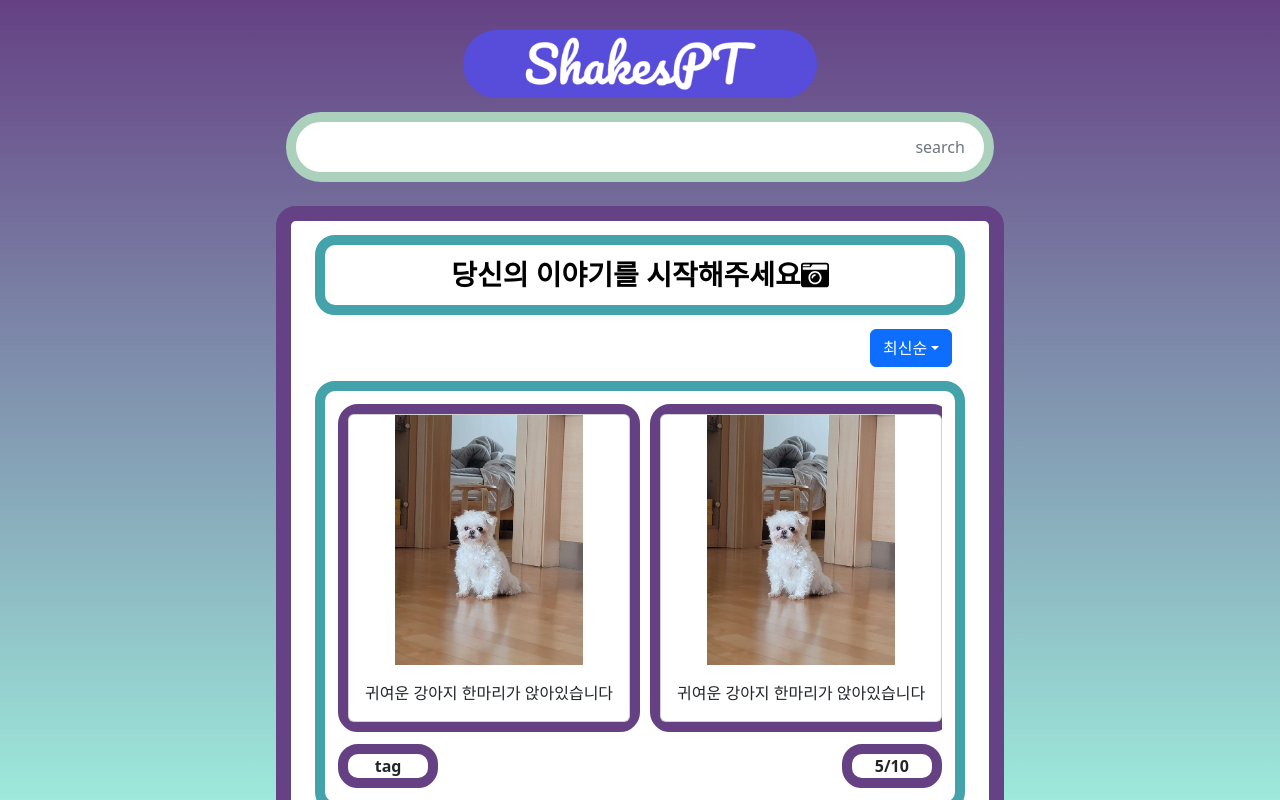
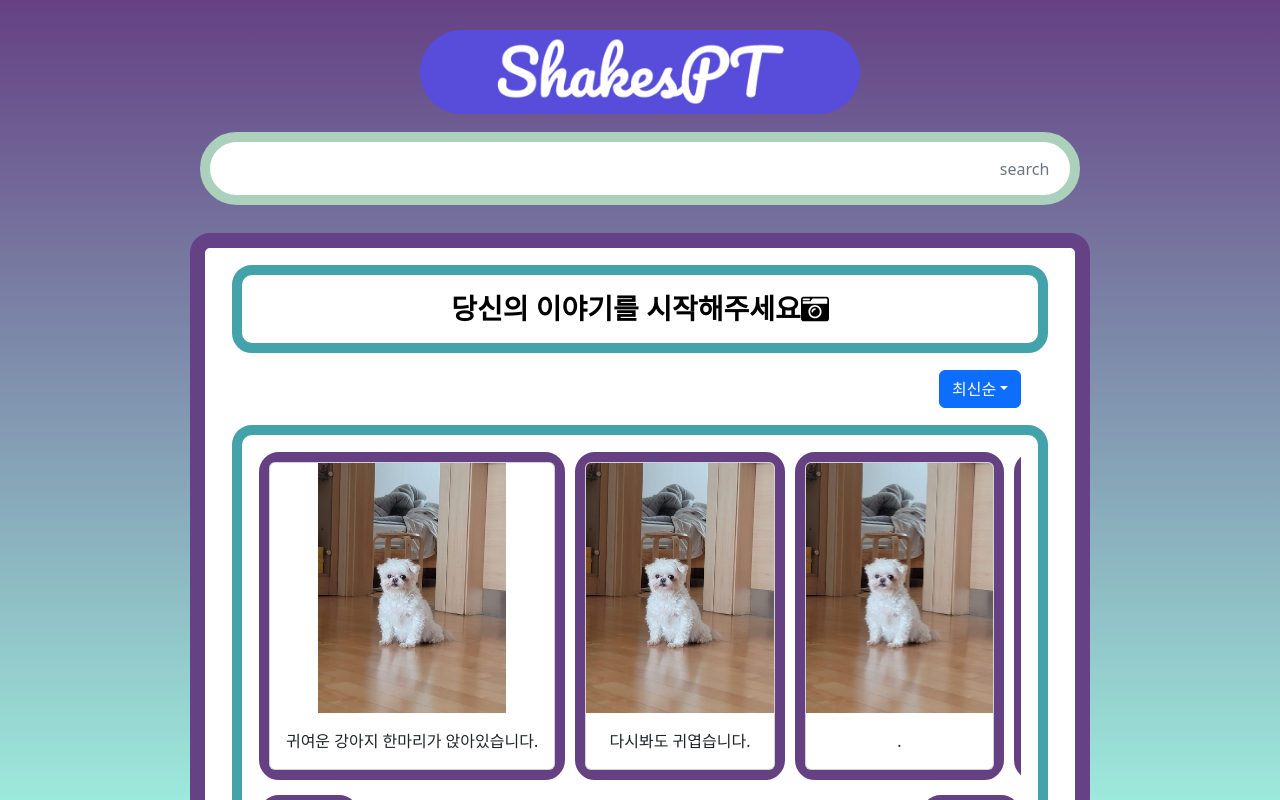
Before and after one commit to krafton-jungle-5th/shakesPT, a React (Create React App) app in the folder shakespt-front/: page / in a window 1280 px wide. Shown: the top 800 px of the page. Built offline with nearby package versions, Linux system fonts and the light colour scheme.

Commit message:
Feat : 무한 스크롤 기능 추가

```diff
--- a/shakespt-front/package.json
+++ b/shakespt-front/package.json
@@ -11,7 +11,9 @@
     "react-bootstrap": "^2.10.1",
     "react-dom": "^18.2.0",
     "react-icons": "^5.0.1",
+    "react-intersection-observer": "^9.8.1",
     "react-scripts": "5.0.1",
+    "use-immer": "^0.9.0",
     "web-vitals": "^2.1.0"
   },
   "scripts": {
--- a/shakespt-front/src/App.css
+++ b/shakespt-front/src/App.css
@@ -67,6 +67,7 @@ body, html {
     background-color: white;
     margin: 2%;
     padding: 2%;
+    transition: 150ms;
 }
 
 .append-card-container {
--- a/shakespt-front/src/App.js
+++ b/shakespt-front/src/App.js
@@ -1,13 +1,105 @@
 import './App.css';
 import {Button, Dropdown, DropdownButton, Form, InputGroup} from 'react-bootstrap'
-import React, {useState} from "react";
+import React, {useEffect, useState} from "react";
 import WrapVertical from "./components/WrapVertical";
 import {FaCameraRetro} from "react-icons/fa";
 import VerticallyCenteredModal from "./components/VerticallyCenteredModal";
+import { useInView } from 'react-intersection-observer';
+import {useImmer} from "use-immer";
 
 function App() {
 
+    const dummyData = [
+        {
+            "topicId" : 1,
+            "story" : [
+                {"image" : "/assets/cola.jpg", "story" : "귀여운 강아지 한마리가 앉아있습니다."},
+                {"image" : "/assets/cola.jpg", "story" : "다시봐도 귀엽습니다."},
+                {"image" : "/assets/cola.jpg", "story" : "."},
+                {"image" : "/assets/cola.jpg", "story" : "귀여운 강아지 한마리가 앉아있습니다."},
+                {"image" : "/assets/cola.jpg", "story" : "귀여운 강아지 한마리가 앉아있습니다."},
+                {"image" : "/assets/cola.jpg", "story" : "귀여운 강아지 한마리가 앉아있습니다."},
+                {"image" : "/assets/cola.jpg", "story" : "귀여운 강아지 한마리가 앉아있습니다."},
+                {"image" : "/assets/cola.jpg", "story" : "귀여운 강아지 한마리가 앉아있습니다."},
+            ]
+        },
+        {
+            "topicId" : 2,
+            "story" : [
+                {"image" : "/assets/img.png", "story" : "귀여운 강아지 한마리가 앉아있습니다."},
+                {"image" : "/assets/img.png", "story" : "귀여운 강아지 한마리가 앉아있습니다."},
+                {"image" : "/assets/img.png", "story" : "귀여운 강아지 한마리가 앉아있습니다."},
+                {"image" : "/assets/img.png", "story" : "귀여운 강아지 한마리가 앉아있습니다."},
+                {"image" : "/assets/img.png", "story" : "귀여운 강아지 한마리가 앉아있습니다."},
+                {"image" : "/assets/img.png", "story" : "귀여운 강아지 한마리가 앉아있습니다."},
+                {"image" : "/assets/img.png", "story" : "귀여운 강아지 한마리가 앉아있습니다."},
+                {"image" : "/assets/img.png", "story" : "귀여운 강아지 한마리가 앉아있습니다."},
+                {"image" : "/assets/img.png", "story" : "귀여운 강아지 한마리가 앉아있습니다."},
+                {"image" : "/assets/img.png", "story" : "귀여운 강아지 한마리가 앉아있습니다."},
+            ]
+        },
+        {
+            "topicId" : 3,
+            "story" : [
+                {"image" : "/assets/img.png", "story" : "귀여운 강아지 한마리가 앉아있습니다."},
+                {"image" : "/assets/img.png", "story" : "귀여운 강아지 한마리가 앉아있습니다."},
+                {"image" : "/assets/img.png", "story" : "귀여운 강아지 한마리가 앉아있습니다."},
+                {"image" : "/assets/img.png", "story" : "귀여운 강아지 한마리가 앉아있습니다."},
+                {"image" : "/assets/img.png", "story" : "귀여운 강아지 한마리가 앉아있습니다."},
+                {"image" : "/assets/img.png", "story" : "귀여운 강아지 한마리가 앉아있습니다."},
+                {"image" : "/assets/img.png", "story" : "귀여운 강아지 한마리가 앉아있습니다."},
+                {"image" : "/assets/img.png", "story" : "귀여운 강아지 한마리가 앉아있습니다."},
+                {"image" : "/assets/img.png", "story" : "귀여운 강아지 한마리가 앉아있습니다."},
+                {"image" : "/assets/img.png", "story" : "귀여운 강아지 한마리가 앉아있습니다."},
+            ]
+        },
+        {
+            "topicId" : 4,
+            "story" : [
+                {"image" : "/assets/img.png", "story" : "귀여운 강아지 한마리가 앉아있습니다."},
+                {"image" : "/assets/img.png", "story" : "귀여운 강아지 한마리가 앉아있습니다."},
+                {"image" : "/assets/img.png", "story" : "귀여운 강아지 한마리가 앉아있습니다."},
+                {"image" : "/assets/img.png", "story" : "귀여운 강아지 한마리가 앉아있습니다."},
+                {"image" : "/assets/img.png", "story" : "귀여운 강아지 한마리가 앉아있습니다."},
+                {"image" : "/assets/img.png", "story" : "귀여운 강아지 한마리가 앉아있습니다."},
+                {"image" : "/assets/img.png", "story" : "귀여운 강아지 한마리가 앉아있습니다."},
+                {"image" : "/assets/img.png", "story" : "귀여운 강아지 한마리가 앉아있습니다."},
+                {"image" : "/assets/img.png", "story" : "귀여운 강아지 한마리가 앉아있습니다."},
+                {"image" : "/assets/img.png", "story" : "귀여운 강아지 한마리가 앉아있습니다."},
+            ]
+        },
+        {
+            "topicId" : 5,
+            "story" : [
+                {"image" : "/assets/img.png", "story" : "귀여운 강아지 한마리가 앉아있습니다."},
+                {"image" : "/assets/img.png", "story" : "귀여운 강아지 한마리가 앉아있습니다."},
+                {"image" : "/assets/img.png", "story" : "귀여운 강아지 한마리가 앉아있습니다."},
+                {"image" : "/assets/img.png", "story" : "귀여운 강아지 한마리가 앉아있습니다."},
+                {"image" : "/assets/img.png", "story" : "귀여운 강아지 한마리가 앉아있습니다."},
+                {"image" : "/assets/img.png", "story" : "귀여운 강아지 한마리가 앉아있습니다."},
+                {"image" : "/assets/img.png", "story" : "귀여운 강아지 한마리가 앉아있습니다."},
+                {"image" : "/assets/img.png", "story" : "귀여운 강아지 한마리가 앉아있습니다."},
+                {"image" : "/assets/img.png", "story" : "귀여운 강아지 한마리가 앉아있습니다."},
+                {"image" : "/assets/img.png", "story" : "귀여운 강아지 한마리가 앉아있습니다."},
+            ]
+        },
+    ]
+
+    const [page, setPage] = useState(0);
+    const [contentArray, updateContentArray] = useImmer(dummyData);
+    const [ref, inView] = useInView();
+    const productFetch = () => {
+        updateContentArray([...contentArray, ...dummyData])
+    }
+
     const [modalOpen, setModalOpen] = useState(false);
+
+    useEffect(() => {
+        if (inView) {
+            console.log(inView, "무한 스크롤 요청")
+            productFetch()
+        }
+    }, [inView]);
 
     return (
         <div className="mainContainer">
@@ -43,17 +135,14 @@ function App() {
                     {/*이곳에 무한 스크롤 관련 옵션을 넣어야함*/}
                     {/*서버에서 요청한 값을 map으로 돌리며 해당 component를 생성*/}
                     <div>
-                        <WrapVertical/>
-                        <WrapVertical/>
-                        <WrapVertical/>
-                        <WrapVertical/>
-                        <WrapVertical/>
-                        <WrapVertical/>
-                        <WrapVertical/>
-                        <WrapVertical/>
-                        <WrapVertical/>
-
+                        {contentArray.map((props) => {
+                            const {topicId, story} = props
+                            return (
+                                <WrapVertical key={topicId} topicId={topicId} story={story}/>
+                            )
+                        })}
                     </div>
+                    <div ref={ref}></div>
                 </div>
             </div>
         </div>
--- a/shakespt-front/src/components/CardForm.jsx
+++ b/shakespt-front/src/components/CardForm.jsx
@@ -1,15 +1,15 @@
 import React from 'react';
 import {Card} from "react-bootstrap";
 
-function CardForm(props) {
+function CardForm({image, story}) {
     return (
         <div className="card-container">
             <div className="card-style">
                 <Card>
-                    <Card.Img className="card-image" variant="top" src="/assets/cola.jpg"/>
+                    <Card.Img className="card-image" variant="top" src={image}/>
                     <Card.Body>
                         <Card.Text style={{wordWrap: "normal"}}>
-                            귀여운 강아지 한마리가 앉아있습니다
+                            {story}
                         </Card.Text>
                     </Card.Body>
                 </Card>
--- a/shakespt-front/src/components/WrapVertical.jsx
+++ b/shakespt-front/src/components/WrapVertical.jsx
@@ -1,27 +1,26 @@
 import React from 'react';
 import CardForm from "./CardForm";
 
-function WrapVertical(props) {
+function WrapVertical({topicId, story}) {
     return (
-        <div>
+        <>
             <div className="content-container">
                 <div className="wrap-vertical">
 
                     {/*이곳에 props에서 받아온 image와 story map으로 돌리며 나타내야 함*/}
-                    <CardForm/>
-                    <CardForm/>
-                    <CardForm/>
-                    <CardForm/>
-                    <CardForm/>
-                    <CardForm/>
-                    <CardForm/>
+                    {story.map((props, index) => {
+                        const { image, story } = props
+                        return (
+                            <CardForm key={index} image={image} story={story}/>
+                        )
+                    })}
                 </div>
                 <div className="card-info">
                     <div className="border-tag">tag</div>
                     <div className="border-tag">5/10</div>
                 </div>
             </div>
-        </div>
+        </>
     );
 }
 
```
Also changed, not shown: 1 other file (tests, documents, lock files or other folders).
